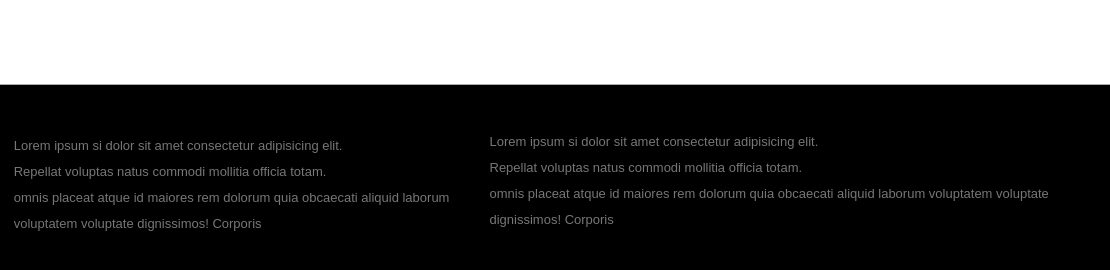
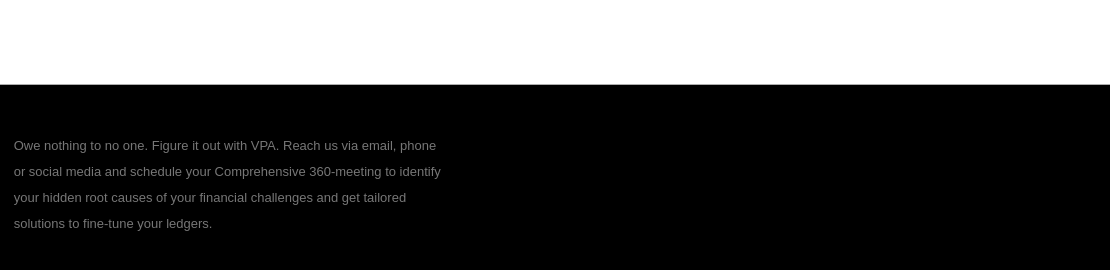
Before and after one commit to yasser22269/ventureyasser, a plain HTML site: page Contact.html in a window 1280 px wide. Shown: the part 1226-1496 px from the top of the page, 170-1280 px from the left. Drawn offline with Linux system fonts and the light colour scheme.

Commit message:
first commit

```diff
--- a/Contact.html
+++ b/Contact.html
@@ -128,21 +128,19 @@
 
                 <li>
                   <p>
-                      Lorem ipsum si dolor sit amet consectetur adipisicing elit. <br>
-                       Repellat voluptas natus commodi mollitia officia totam.<br>
-                        omnis placeat atque id maiores rem dolorum quia obcaecati aliquid laborum voluptatem voluptate dignissimos! Corporis
+                    Owe nothing to no one. Figure it out with VPA. Reach us via email, phone or social media and schedule your Comprehensive 360-meeting to identify your hidden root causes of your financial challenges and get tailored solutions to fine-tune your ledgers.
                   </p>
                 </li>
               </ul>
 
             </div>
-              <div class="col-md-6">
+            <!-- <div class="col-md-6">
               <p>
                 Lorem ipsum si dolor sit amet consectetur adipisicing elit. <br>
                  Repellat voluptas natus commodi mollitia officia totam.<br>
                   omnis placeat atque id maiores rem dolorum quia obcaecati aliquid laborum voluptatem voluptate dignissimos! Corporis
               </p>
-              </div>
+            </div> -->
           </div>
         </div>
     </div>
```
Lines whose indentation alone changed are shown as unchanged.
